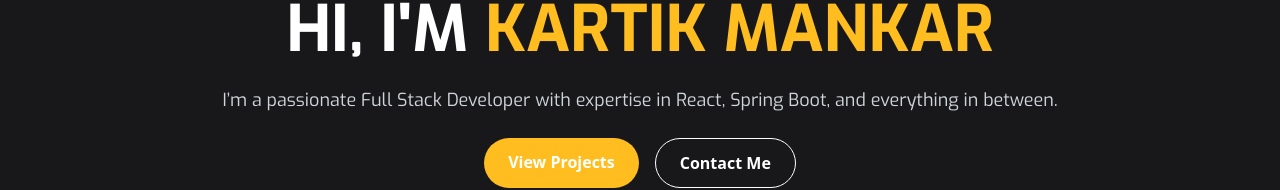
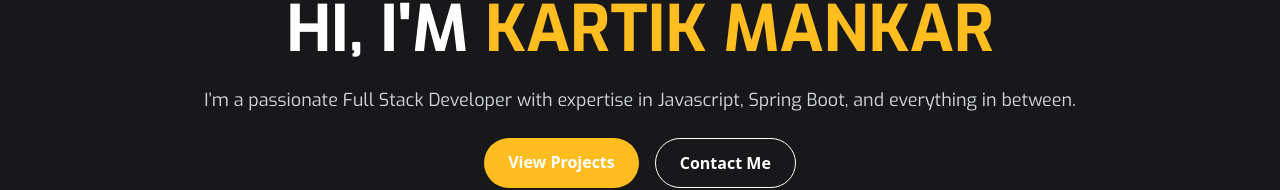
Before and after one commit to KartikM83/Portfolio, a React (Vite) app: page / in a window 1280 px wide. Shown: the part 267-457 px from the top of the page. Built offline with nearby package versions, Linux system fonts and the light colour scheme.

Commit message:
Update Page1.jsx

```diff
--- a/src/Component/Page1.jsx
+++ b/src/Component/Page1.jsx
@@ -14,7 +14,7 @@ function Page1() {
         </h1>
 
         <p className="text-md md:text-lg text-gray-300 mb-6 font-exo">
-          I’m a passionate Full Stack Developer with expertise in React, Spring Boot, and everything in between.
+          I’m a passionate Full Stack Developer with expertise in Javascript, Spring Boot, and everything in between.
         </p>
 
         <div className="flex justify-center gap-4">
```
